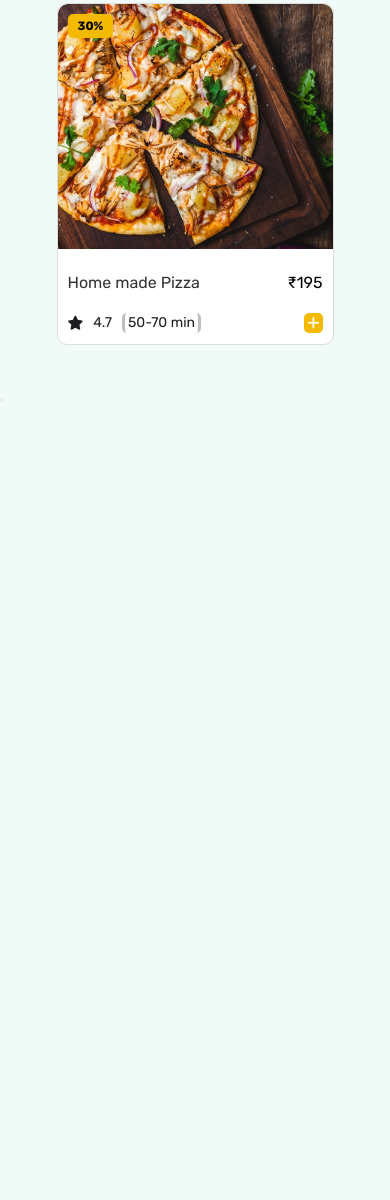
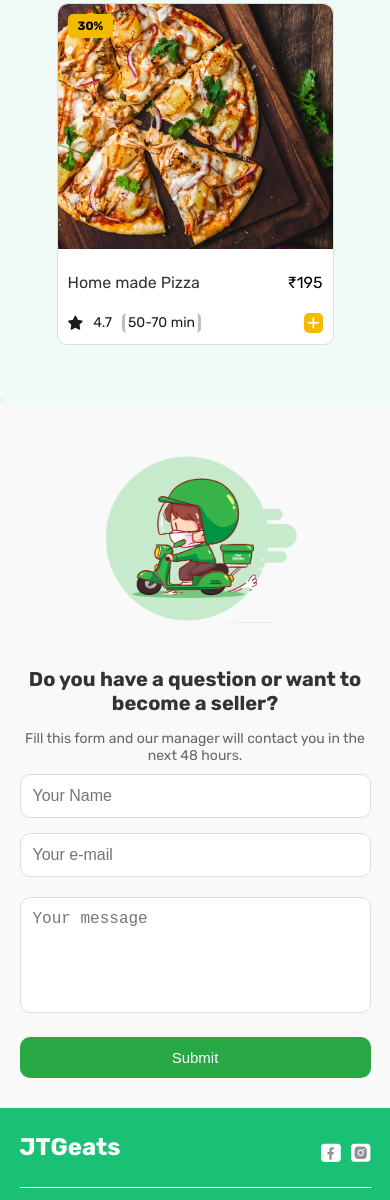
Before and after one commit to ShubhamKumar37/Josh-Assingment, a plain HTML site: page index.html in a window 390 px wide. Shown: the part 4687-5887 px from the top of the page. Before the commit the page ends 5091 px from the top, so only its background shows below. Drawn offline with Linux system fonts and the light colour scheme.

Commit message:
add contact form and footer section with responsive styling

```diff
--- /dev/null
+++ b/css/contactForm.css
@@ -0,0 +1,163 @@
+@import url("./variables.css");
+
+/* Contact Us Section Styling */
+.contact-section {
+    background-color: #f9f9f9;
+    padding: 50px 5%;
+    display: flex;
+    justify-content: center;
+    align-items: center;
+}
+
+.contact-container {
+    display: grid;
+    grid-template-columns: repeat(2, 1fr);
+    gap: 50px;
+    align-items: center;
+    max-width: 1200px;
+    margin: 0 auto;
+}
+
+.contact-form h2 {
+    font-size: 24px;
+    font-weight: bold;
+    margin-bottom: 10px;
+    color: #333;
+}
+
+.contact-form p {
+    font-size: 16px;
+    margin-bottom: 20px;
+    color: #666;
+}
+
+.contact-form {
+    width: 100%;
+}
+
+.form-group {
+    display: flex;
+    gap: 20px;
+    margin-bottom: 20px;
+}
+
+.form-group input {
+    flex: 1;
+    padding: 15px;
+    font-size: 14px;
+    border: 1px solid #ddd;
+    border-radius: 10px;
+    outline: none;
+}
+
+textarea {
+    width: 100%;
+    padding: 15px;
+    font-size: 14px;
+    border: 1px solid #ddd;
+    border-radius: 10px;
+    resize: none;
+    margin-bottom: 20px;
+    outline: none;
+}
+
+.submit-btn {
+    background-color: #28a745;
+    width: 210px;
+    color: #fff;
+    padding: 15px 20px;
+    font-size: 16px;
+    border: none;
+    border-radius: 10px;
+    cursor: pointer;
+    transition: all 0.3s ease;
+}
+
+.submit-btn:hover {
+    background-color: #218838;
+}
+
+.contact-image img {
+    max-width: 100%;
+    height: auto;
+    border-radius: 10px;
+}
+
+/* Responsive Design for tablets */
+@media (max-width: 768px) {
+    .contact-container {
+        grid-template-columns: 1fr;
+        text-align: center;
+        gap: 20px;
+    }
+
+    .contact-form {
+        order: 1;
+    }
+
+    .contact-image img {
+        max-width: 40%;
+        margin: 0 auto;
+    }
+
+    .contact-form h2 {
+        font-size: 22px;
+    }
+
+    .contact-form p {
+        font-size: 14px;
+    }
+
+    .form-group input,
+    textarea {
+        font-size: 15px;
+    }
+
+    .submit-btn {
+        width: 180px;
+        font-size: 14px;
+    }
+}
+
+/* Responsive Design for smaller screens */
+@media (max-width: 480px) {
+    .contact-section {
+        padding: 30px 5%;
+    }
+
+    .contact-container {
+        gap: 20px;
+    }
+
+    .contact-form h2 {
+        font-size: 20px;
+        margin-bottom: 15px;
+    }
+
+    .contact-form p {
+        font-size: 14px;
+        margin-bottom: 10px;
+    }
+
+    .form-group {
+        flex-direction: column;
+        gap: 15px;
+    }
+
+    .form-group input,
+    textarea {
+        font-size: 16px;
+        padding: 12px;
+    }
+
+    .submit-btn {
+        width: 100%;
+        font-size: 15px;
+        padding: 12px;
+    }
+
+    .contact-image img {
+        max-width: 60%;
+        margin: 20px auto;
+    }
+}
--- /dev/null
+++ b/css/footer.css
@@ -0,0 +1,105 @@
+@import url("./variables.css");
+
+/* Footer Section Styling */
+.footer-section {
+    background-color: var(--primary-green);
+    padding: 20px 5%;
+    color: #fff;
+}
+
+.footer-container {
+    display: flex;
+    justify-content: space-between;
+    align-items: center;
+    max-width: 1200px;
+    margin: 0 auto;
+}
+
+.footer-brand .footer-logo {
+    font-size: 24px;
+    font-weight: bold;
+    color: #fff;
+}
+
+/* .footer-links {
+    display: flex;
+    gap: 20px;
+    list-style: none;
+    margin: 0;
+    padding: 0;
+}
+
+.footer-links li a {
+    color: #fff;
+    text-decoration: none;
+    font-size: 16px;
+}
+
+.footer-links li a:hover {
+    text-decoration: underline;
+} */
+
+.footer-social {
+    display: flex;
+    gap: 15px;
+}
+
+.social-icon img {
+    width: 24px;
+    height: 24px;
+    cursor: pointer;
+    transition: transform 0.3s ease;
+}
+
+.social-icon img:hover {
+    transform: scale(1.1);
+}
+
+/* Footer Divider */
+.footer-divider {
+    margin-top: 20px;
+    border: none;
+    height: 1px;
+    background-color: #fff;
+    /* White line */
+    width: 100%;
+}
+
+/* Media Query for smaller devices */
+@media (max-width: 768px) {
+    .footer-container {
+        align-items: center;
+        /* Center-align content */
+        text-align: center;
+        /* Center text */
+    }
+
+
+    .footer-social {
+        margin-top: 15px;
+        /* Add some space above social icons */
+        gap: 10px;
+        /* Reduce gap between icons */
+    }
+
+    .footer-logo {
+        font-size: 20px;
+        /* Reduce logo size */
+    }
+
+}
+
+@media (max-width: 480px) {
+
+    .footer-logo {
+        font-size: 18px;
+        /* Further reduce logo size for very small screens */
+    }
+
+
+    .social-icon img {
+        width: 20px;
+        /* Smaller icons for very small screens */
+        height: 20px;
+    }
+}
--- a/css/hero.css
+++ b/css/hero.css
@@ -153,6 +153,7 @@ body {
         font-size: 14px;
     }
 }
+
 @media (max-width: 768px) {
     .hero-content {
         flex-direction: column;
@@ -177,6 +178,9 @@ body {
         display: none;
     }
 
+}
+
+@media (max-width: 670px) {
     .nav-links {
         display: none;
     }
--- a/index.html
+++ b/index.html
@@ -10,6 +10,8 @@
     <link href="./css/hero.css" rel="stylesheet">
     <link href="./css/variables.css" rel="stylesheet">
     <link href="./css/cards.css" rel="stylesheet">
+    <link href="./css/footer.css" rel="stylesheet">
+    <link href="./css/contactForm.css" rel="stylesheet">
 
     <title></title>
 </head>
@@ -73,21 +75,67 @@
         </section>
 
         <!-- Contact section -->
-        <section>
-
+        <section class="contact-section">
+            <div class="contact-container">
+                <div class="contact-form">
+                    <h2>Do you have a question or want to become a seller?</h2>
+                    <p>Fill this form and our manager will contact you in the next 48 hours.</p>
+                    <form id="contactForm">
+                        <div class="form-group">
+                            <input type="text" id="name" name="name" placeholder="Your Name" required />
+                            <input type="email" id="email" name="email" placeholder="Your e-mail" required />
+                        </div>
+                        <textarea id="message" name="message" placeholder="Your message" rows="5" required></textarea>
+                        <button type="submit" class="submit-btn">Submit</button>
+                    </form>
+                </div>
+                <div class="contact-image">
+                    <img src="./assets/person.png" alt="Delivery Person Illustration" />
+                </div>
+            </div>
         </section>
 
+
+
+
         <!-- Footer -->
-        <footer>
-            <div>
+        <footer class="footer-section">
+            <div class="footer-container">
+                <!-- Branding -->
+                <div class="footer-brand">
+                    <h2 class="footer-logo">JTGeats</h2>
+                </div>
 
+                <!-- Navigation Links -->
+                <ul class="nav-links">
+                </ul>
+
+                <!-- Social Media Icons -->
+                <div class="footer-social">
+                    <a href="#" class="social-icon">
+                        <img src="./assets/Facebook.svg" alt="Facebook" />
+                    </a>
+                    <a href="#" class="social-icon">
+                        <img src="./assets/Instagram.svg" alt="Instagram" />
+                    </a>
+                </div>
             </div>
+
+            <hr class="footer-divider">
         </footer>
+
 
     </div>
 </body>
 <script src="./js/main.js" type="module"></script>
 <script src="./js/card.js" type="module"></script>
+<script>
+    document.getElementById("contactForm").addEventListener("submit", function (e) {
+        e.preventDefault();
+        alert("Your request has been submitted. We will contact you soon!");
+        e.target.reset();
+    });
+</script>
 
 
 </html>
--- a/js/main.js
+++ b/js/main.js
@@ -1,11 +1,18 @@
 import { navLinks } from "./data.js";
 
 const navLinksContainer = document.querySelector(".nav-links");
+const footerNavLinksContainer = document.querySelector(".footer-section .nav-links");
 
 (function navLinkRender() {
     const allLinks = navLinks.map((link) => {
         return `<li><a href="#">${link}</a></li>`;
     }).join("");
 
+    // Render links in the header's nav
     navLinksContainer.innerHTML = allLinks;
+
+    // Render links in the footer's nav
+    if (footerNavLinksContainer) {
+        footerNavLinksContainer.innerHTML = allLinks;
+    }
 })();
```
